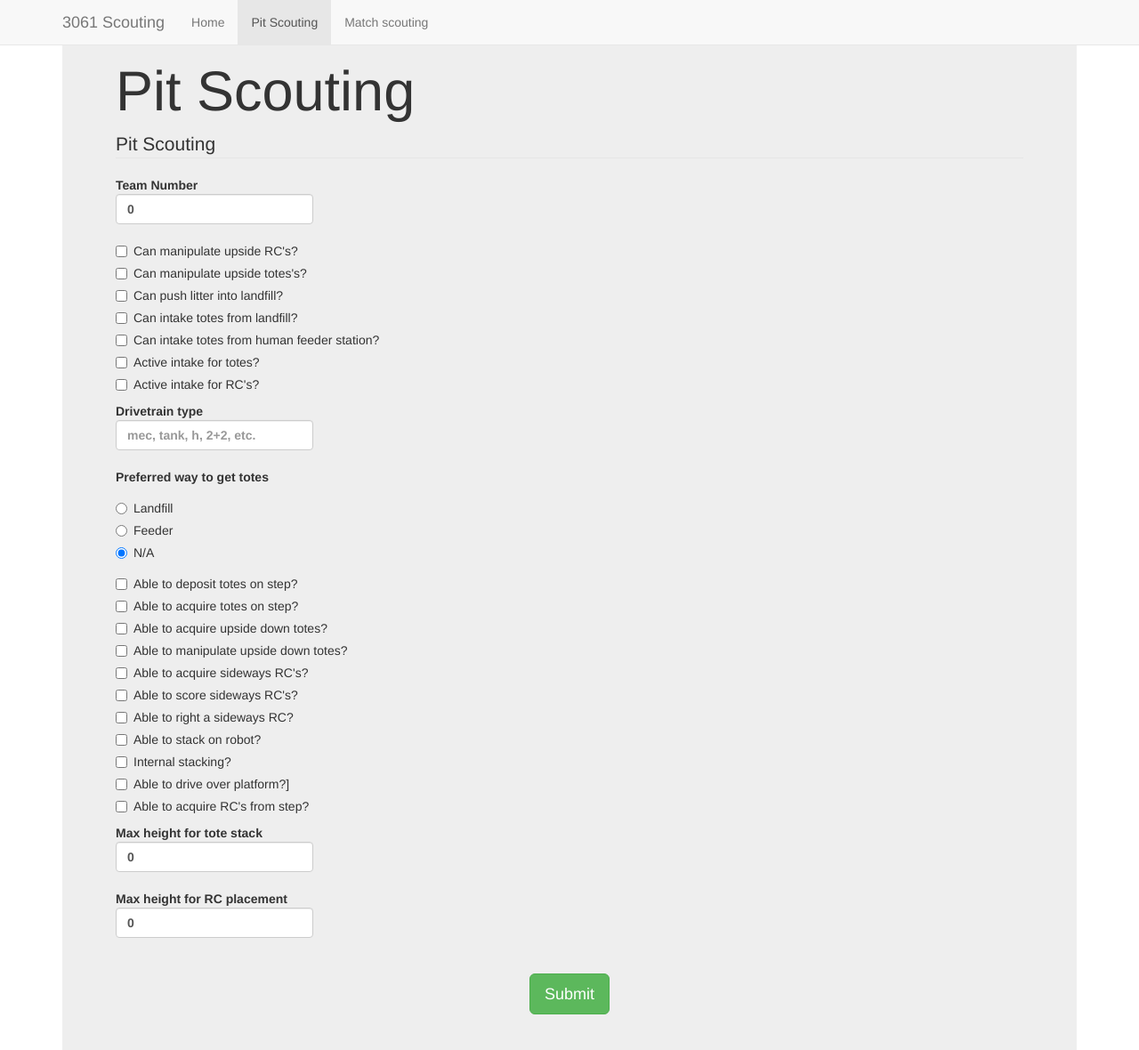
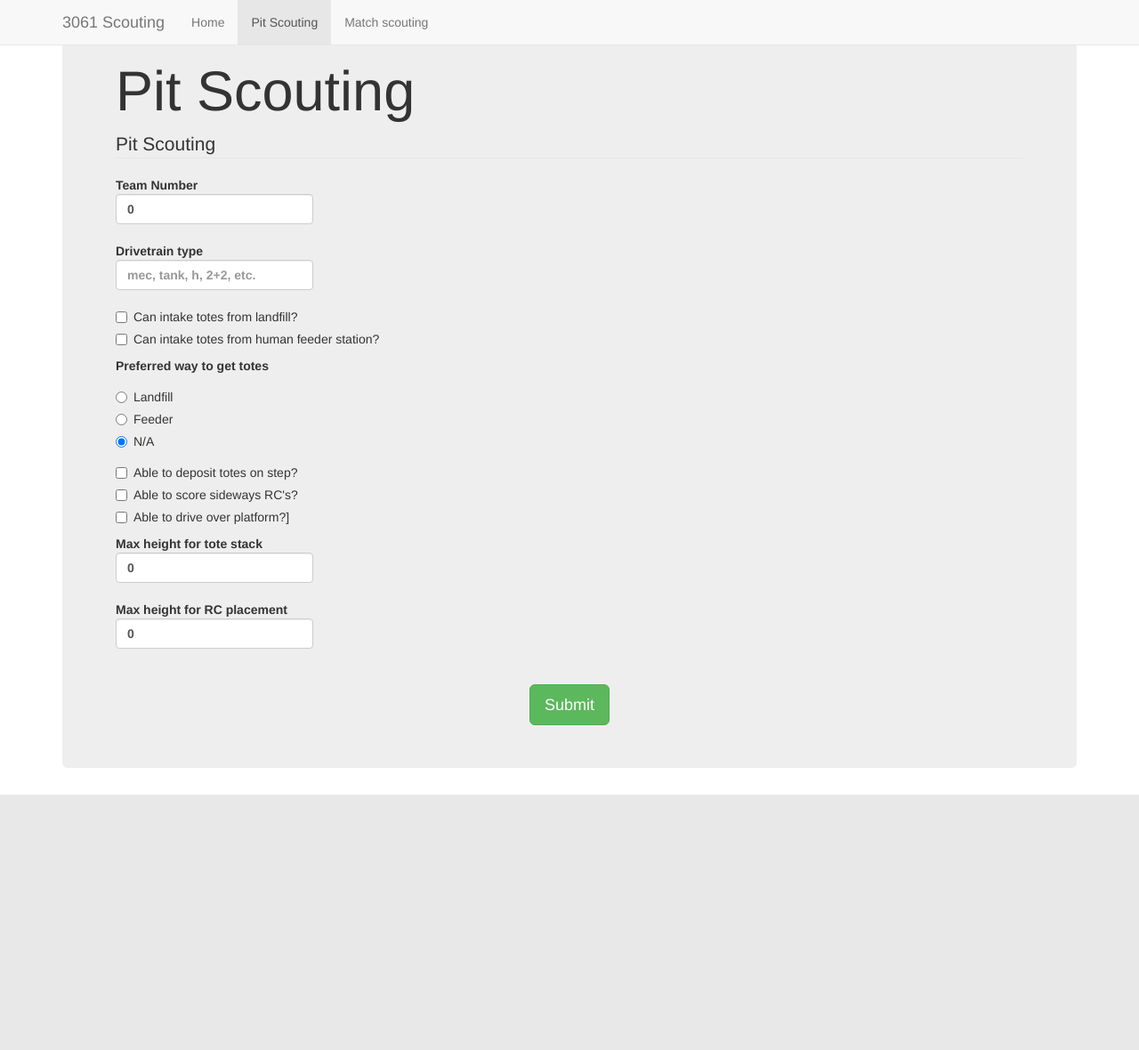
Before and after one commit to HuskieRobotics/frc2016scout, a Node server app: page /pit in a window 1280 px wide. Shown: the top 1180 px of the page at 89% size. After the commit the page ends 893 px from the top, so only its background shows below. Run offline with Node 20, Linux system fonts and the light colour scheme; some libraries are stand-ins or nearby versions.

Commit message:
changing data collected

```diff
--- a/scout/views/pit.jade
+++ b/scout/views/pit.jade
@@ -44,18 +44,9 @@ html(lang='en')
             .form-group
               label Team Number
                 input.form-control(type="number", placeholder="3061", name="teamNumber", value=0)
-            .checkbox
-              label
-                input(type="checkbox", name="mani_RC")
-                |  Can manipulate upside RC's?
-            .checkbox
-              label
-                input(type="checkbox", name="mani_totes")
-                |  Can manipulate upside totes's?
-            .checkbox
-              label
-                input(type="checkbox", name="push_litter_landfill")
-                |  Can push litter into landfill?
+            .form-group
+              label Drivetrain type
+                input.form-control(type="text", placeholder="mec, tank, h, 2+2, etc.", name="drivetrain_type")
             .checkbox
               label
                 input(type="checkbox", name="intake_tote_landfill")
@@ -64,17 +55,30 @@ html(lang='en')
               label
                 input(type="checkbox", name="intake_tote_feeder")
                 |  Can intake totes from human feeder station?
-            .checkbox
-              label
-                input(type="checkbox", name="active_tote_intake")
-                |  Active intake for totes?
-            .checkbox
-              label
-                input(type="checkbox", name="active_RC_intake")
-                |  Active intake for RC's?
-            .form-group
-              label Drivetrain type
-                input.form-control(type="text", placeholder="mec, tank, h, 2+2, etc.", name="drivetrain_type")
+
+            //- .checkbox
+            //-   label
+            //-     input(type="checkbox", name="mani_RC")
+            //-     |  Can manipulate upside RC's?
+            //- .checkbox
+            //-   label
+            //-     input(type="checkbox", name="mani_totes")
+            //-     |  Can manipulate upside totes's?
+            //- .checkbox
+            //-   label
+            //-     input(type="checkbox", name="push_litter_landfill")
+            //-     |  Can push litter into landfill?
+
+
+            //- .checkbox
+            //-   label
+            //-     input(type="checkbox", name="active_tote_intake")
+            //-     |  Active intake for totes?
+            //- .checkbox
+            //-   label
+            //-     input(type="checkbox", name="active_RC_intake")
+            //-     |  Active intake for RC's?
+
             .form-group
               label Preferred way to get totes
               .radio
@@ -93,46 +97,46 @@ html(lang='en')
               label
                 input(type="checkbox", name="deposit_totes_step")
                 |  Able to deposit totes on step?
-            .checkbox
-              label
-                input(type="checkbox", name="acquire_totes_step")
-                |  Able to acquire totes on step?
-            .checkbox
-              label
-                input(type="checkbox", name="acquire_upside_down_totes")
-                |  Able to acquire upside down totes?
-            .checkbox
-              label
-                input(type="checkbox", name="mani_upside_down_totes")
-                |  Able to manipulate upside down totes?
-            .checkbox
-              label
-                input(type="checkbox", name="acquire_sideways_RC")
-                |  Able to acquire sideways RC's?
+            //- .checkbox
+            //-   label
+            //-     input(type="checkbox", name="acquire_totes_step")
+            //-     |  Able to acquire totes on step?
+            //- .checkbox
+            //-   label
+            //-     input(type="checkbox", name="acquire_upside_down_totes")
+            //-     |  Able to acquire upside down totes?
+            //- .checkbox
+            //-   label
+            //-     input(type="checkbox", name="mani_upside_down_totes")
+            //-     |  Able to manipulate upside down totes?
+            //- .checkbox
+            //-   label
+            //-     input(type="checkbox", name="acquire_sideways_RC")
+            //-     |  Able to acquire sideways RC's?
             .checkbox
               label
                 input(type="checkbox", name="score_sideways_RC")
                 |  Able to score sideways RC's?
-            .checkbox
-              label
-                input(type="checkbox", name="right_sideways_RC")
-                |  Able to right a sideways RC?
-            .checkbox
-              label
-                input(type="checkbox", name="stack_on_robot")
-                |  Able to stack on robot?
-            .checkbox
-              label
-                input(type="checkbox", name="internal_stacking")
-                |  Internal stacking?
+            //- .checkbox
+            //-   label
+            //-     input(type="checkbox", name="right_sideways_RC")
+            //-     |  Able to right a sideways RC?
+            //- .checkbox
+            //-   label
+            //-     input(type="checkbox", name="stack_on_robot")
+            //-     |  Able to stack on robot?
+            //- .checkbox
+            //-   label
+            //-     input(type="checkbox", name="internal_stacking")
+            //-     |  Internal stacking?
             .checkbox
               label
                 input(type="checkbox", name="drive_over_platform")
                 |  Able to drive over platform?]
-            .checkbox
-              label
-                input(type='checkbox', name='acquire_RC_step')
-                | Able to acquire RC's from step?
+            //- .checkbox
+            //-   label
+            //-     input(type='checkbox', name='acquire_RC_step')
+            //-     | Able to acquire RC's from step?
             .form-group
               label Max height for tote stack
                 input.form-control(type='number', placeholder='0-6', name='max_tote_height', value=0)
```
